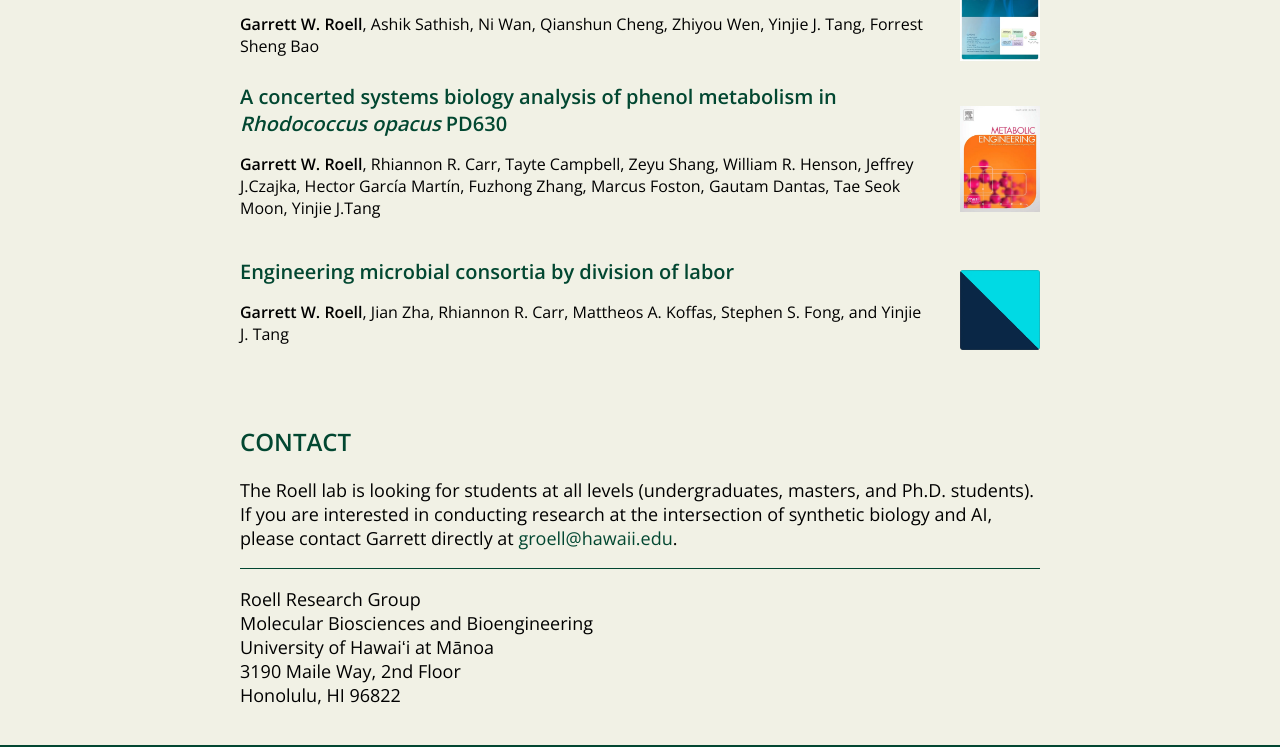
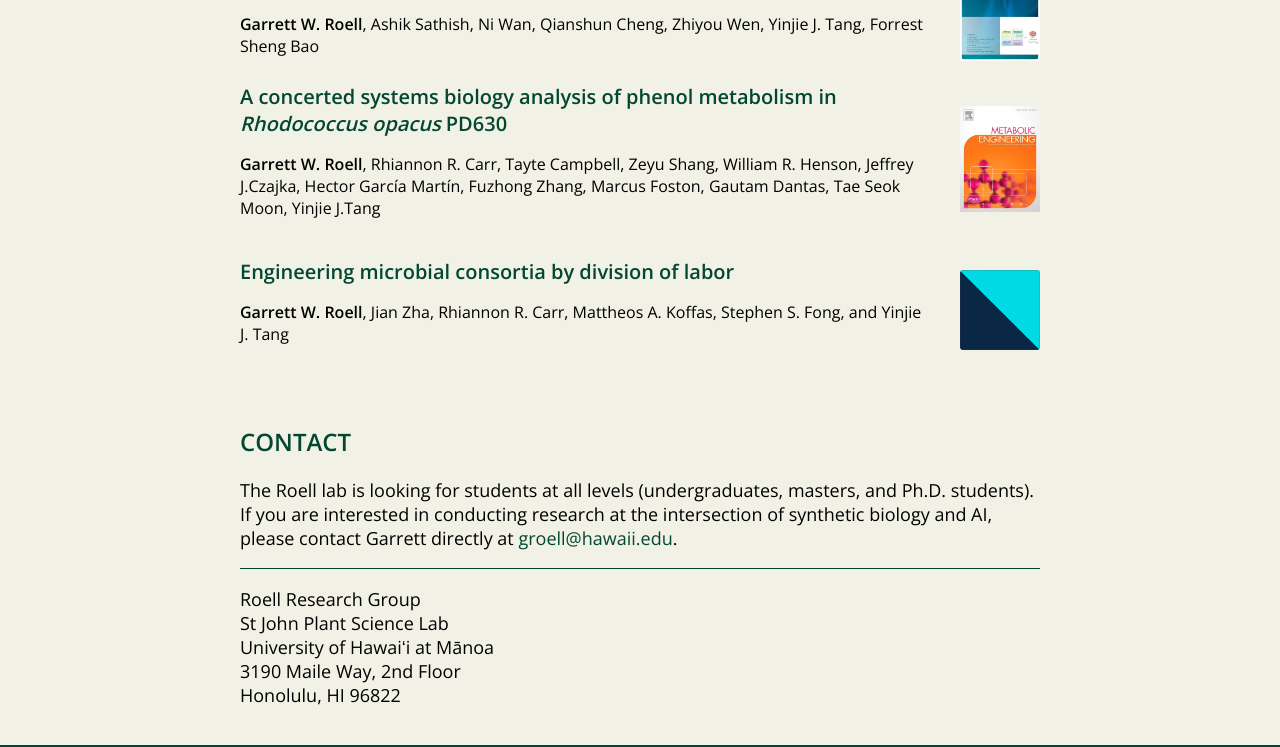
Before and after one commit to garrettroell/lab_site, a website: page public/pages/index.html in a window 1280 px wide. Shown: the part 1510-2257 px from the top of the page. Drawn offline with nearby package versions, Linux system fonts and the light colour scheme; files whose address does not match are found by name.

Commit message:
updated address

```diff
--- a/public/pages/index.html
+++ b/public/pages/index.html
@@ -224,7 +224,7 @@
         <hr>
         <p>
           Roell Research Group<br>
-          Molecular Biosciences and Bioengineering<br>
+          St John Plant Science Lab<br>
           University of Hawaiʻi at Mānoa<br>
           3190 Maile Way, 2nd Floor<br>
           Honolulu, HI 96822
```
